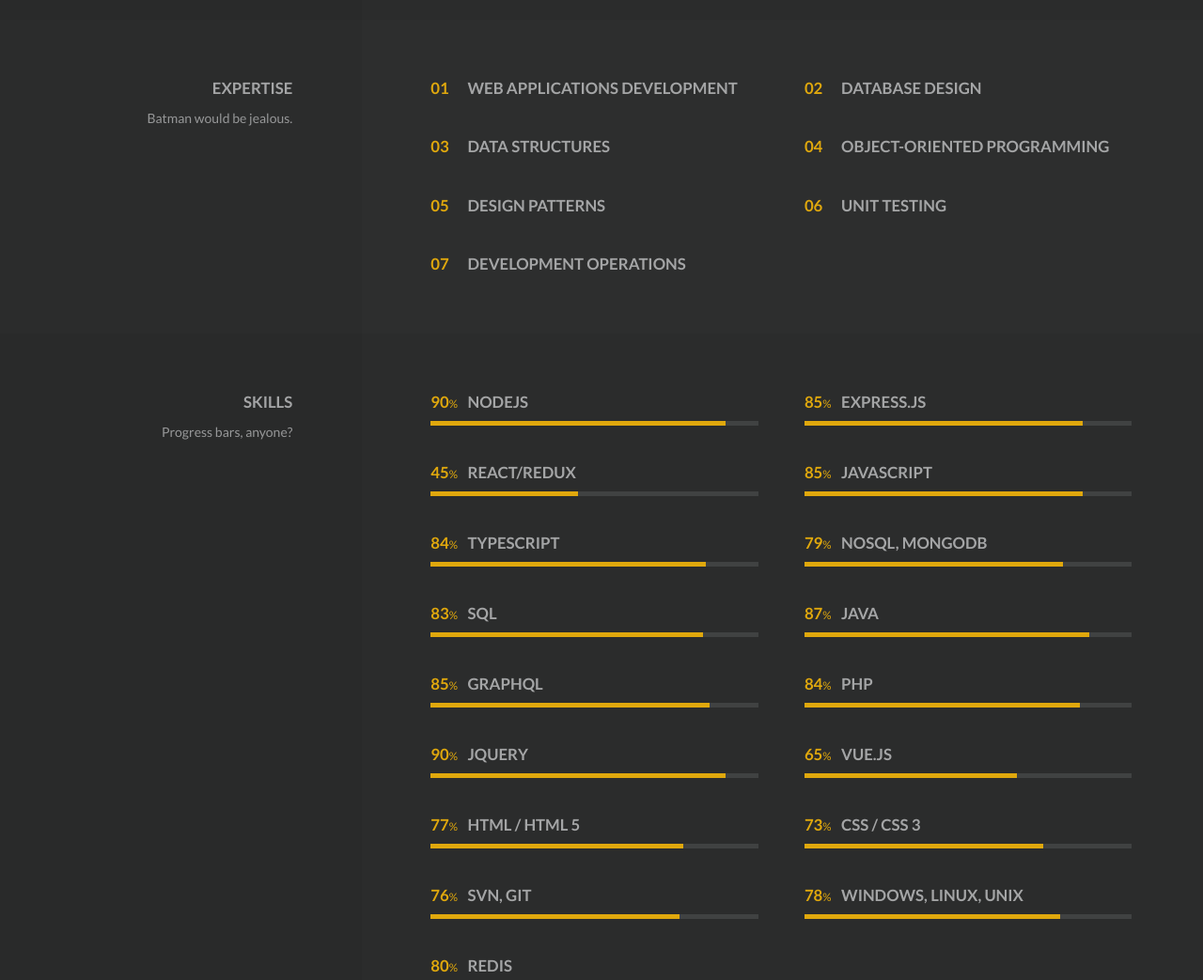
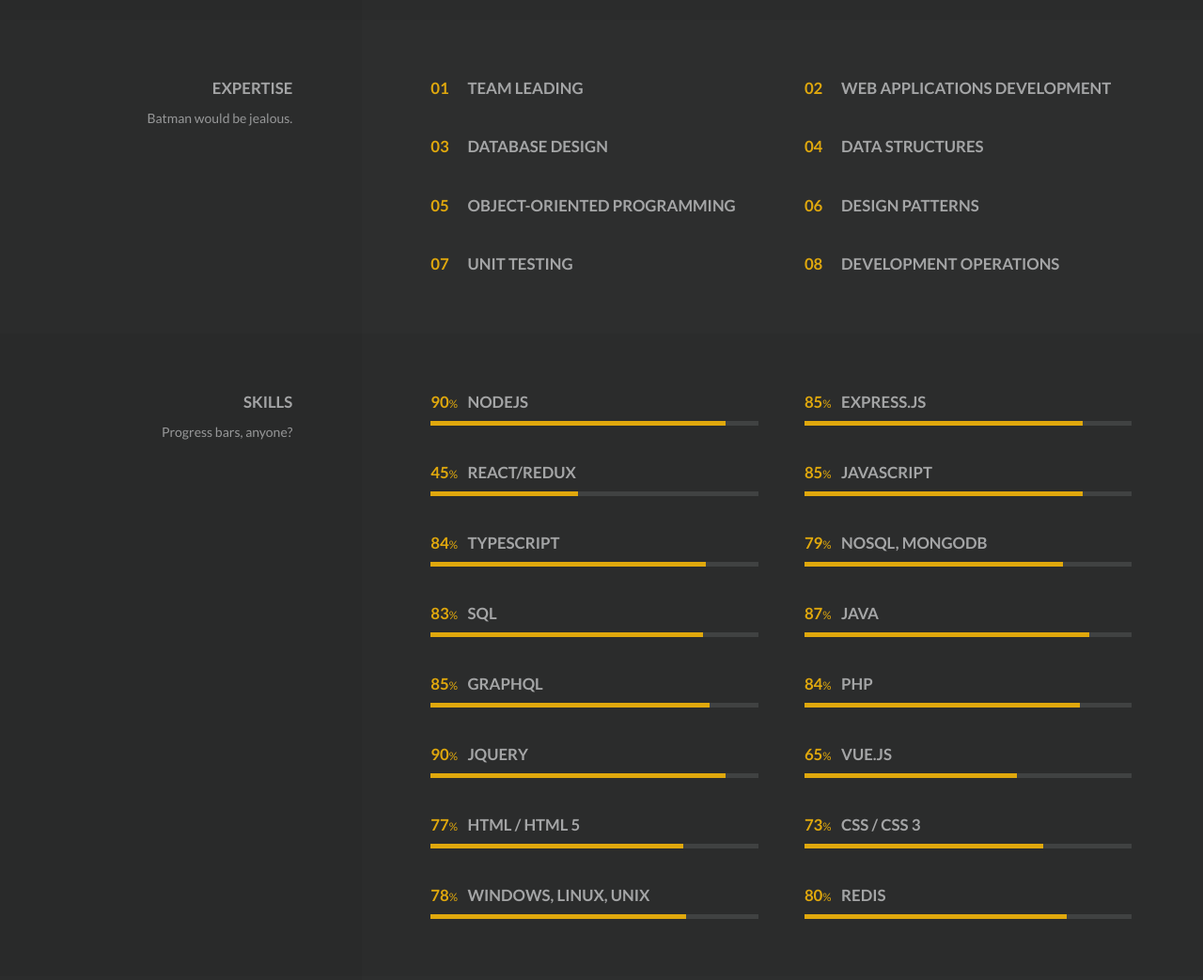
Before and after one commit to Tsopic/tsopic.github.io, a plain HTML site: page index.html in a window 1280 px wide. Shown: the part 1160-2203 px from the top of the page at 94% size. Drawn offline with Linux system fonts and the light colour scheme.

Commit message:
Update resume

```diff
--- a/index.html
+++ b/index.html
@@ -301,7 +301,7 @@
                                             </div>
                                         </div>
                                         <div class="o-media__body  o-content__body">
-                                            <h3>Web Applications Development</h3>
+                                            <h3>Team leading</h3>
 
                                         </div>
                                     </div><!-- /o-media o-content -->
@@ -315,7 +315,7 @@
                                             </div>
                                         </div>
                                         <div class="o-media__body  o-content__body">
-                                            <h3>Database Design</h3>
+                                            <h3>Web Applications Development</h3>
 
                                         </div>
                                     </div><!-- /o-media o-content -->
@@ -329,7 +329,8 @@
                                             </div>
                                         </div>
                                         <div class="o-media__body  o-content__body">
-                                            <h3>Data Structures</h3>
+                                            <h3>Database Design</h3>
+
                                         </div>
                                     </div><!-- /o-media o-content -->
                                 </div><!-- /o-grid__col -->
@@ -342,7 +343,7 @@
                                             </div>
                                         </div>
                                         <div class="o-media__body  o-content__body">
-                                            <h3>Object-oriented Programming</h3>
+                                            <h3>Data Structures</h3>
                                         </div>
                                     </div><!-- /o-media o-content -->
                                 </div><!-- /o-grid__col -->
@@ -355,7 +356,7 @@
                                             </div>
                                         </div>
                                         <div class="o-media__body  o-content__body">
-                                            <h3>Design Patterns</h3>
+                                            <h3>Object-oriented Programming</h3>
                                         </div>
                                     </div><!-- /o-media o-content -->
                                 </div><!-- /o-grid__col -->
@@ -368,6 +369,19 @@
                                             </div>
                                         </div>
                                         <div class="o-media__body  o-content__body">
+                                            <h3>Design Patterns</h3>
+                                        </div>
+                                    </div><!-- /o-media o-content -->
+                                </div><!-- /o-grid__col -->
+
+                                <div class="o-grid__col-sm-6">
+                                    <div class="o-media  o-media--block  o-content">
+                                        <div class="o-media__figure">
+                                            <div class="c-number  t-primary-color">
+                                                07
+                                            </div>
+                                        </div>
+                                        <div class="o-media__body  o-content__body">
                                             <h3>Unit Testing</h3>
                                         </div>
                                     </div><!-- /o-media o-content -->
@@ -377,7 +391,7 @@
                                     <div class="o-media  o-media--block  o-content">
                                         <div class="o-media__figure">
                                             <div class="c-number  t-primary-color">
-                                                07
+                                                08
                                             </div>
                                         </div>
                                         <div class="o-media__body  o-content__body">
@@ -677,7 +691,7 @@
                                         </div>
                                     </div>
                                 </div><!-- /o-grid__col -->
-
+                                <!--
                                 <div class="o-grid__col-sm-6">
                                     <div class="o-content">
                                         <div class="o-media  o-media--block">
@@ -694,7 +708,7 @@
                                             <div class="a-progress-bar  c-progress-bar__filler  t-primary-bg" data-percent="76"></div>
                                         </div>
                                     </div>
-                                </div><!-- /o-grid__col -->
+                                </div>--><!-- /o-grid__col -->
 
                                 <div class="o-grid__col-sm-6">
                                     <div class="o-content">
```
Also changed, not shown: 1 other file.
